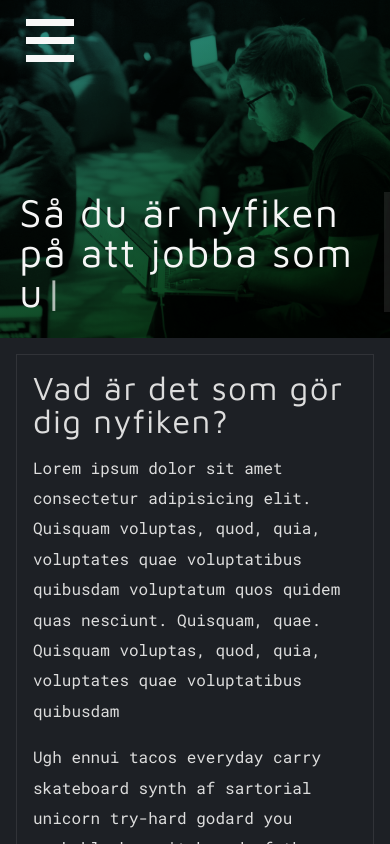
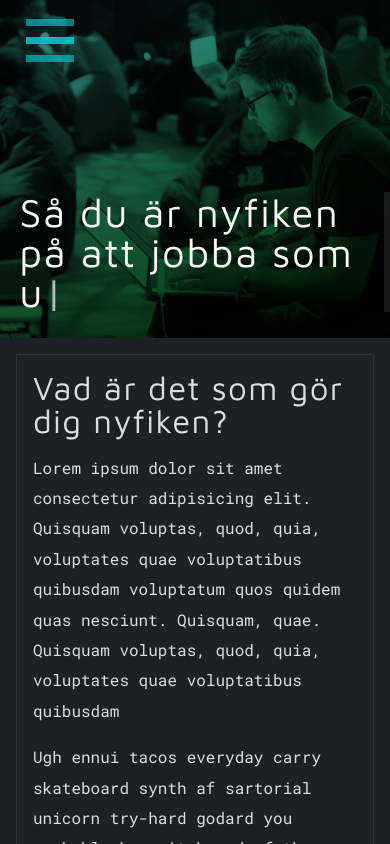
Before and after one commit to ZoCom-utbildning/folkans-it-utbildningar, a React (Vite) app: page / in a window 390 px wide. Shown: the top 844 px of the page. Built offline with nearby package versions, Linux system fonts and the light colour scheme.

Commit message:
Update hamburger.scss

```diff
--- a/src/components/hamburger/hamburger.scss
+++ b/src/components/hamburger/hamburger.scss
@@ -20,7 +20,7 @@
     position: absolute;
     height: 0.4rem;
     width: 80%;
-    background: #f8f8f8;
+    background: #04ced599;
     opacity: 1;
     left: 0;
     -webkit-transform: rotate(0deg);
```
